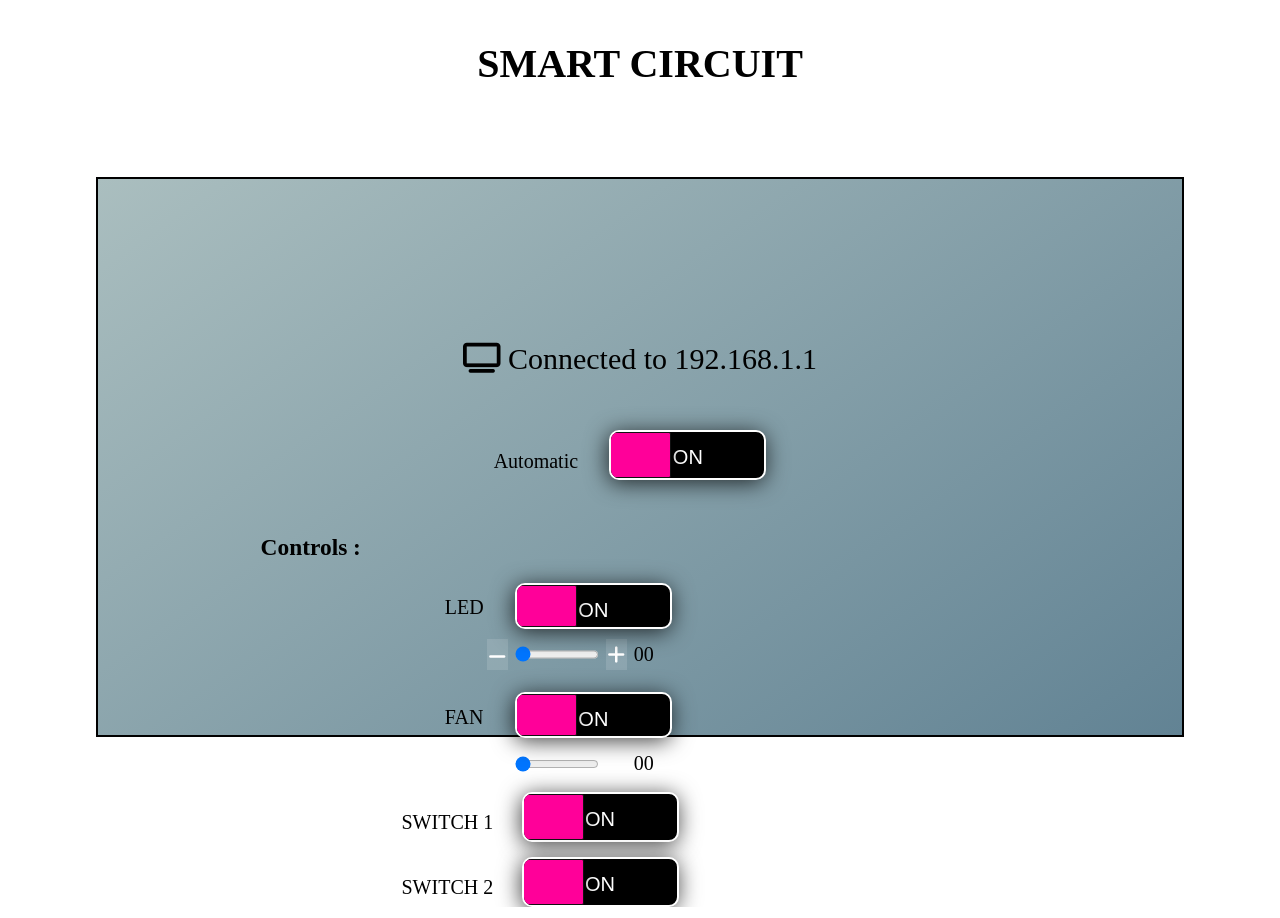
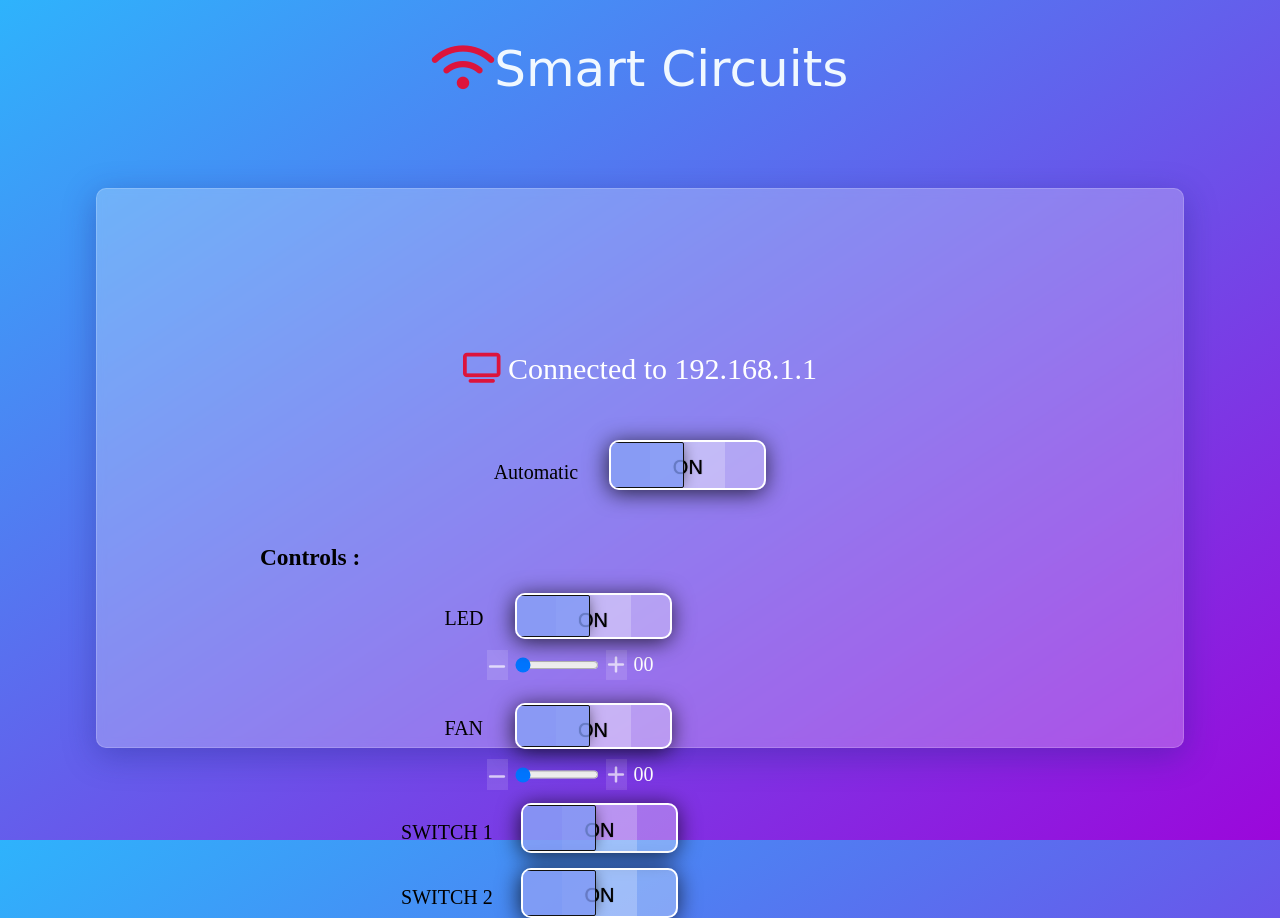
Before and after one commit to SathishKumar1312/Smart-Circuit, a plain HTML site: page index.html in a window 1280 px wide. Shown: the top 918 px of the page. Drawn offline with Linux system fonts and the light colour scheme; a web font is replaced by a local one.

Commit message:
change made last

```diff
--- a/index.html
+++ b/index.html
@@ -13,9 +13,19 @@
       crossorigin="anonymous"
       referrerpolicy="no-referrer"
     />
+    <link rel="preconnect" href="https://fonts.googleapis.com" />
+    <link rel="preconnect" href="https://fonts.gstatic.com" crossorigin />
+    <link
+      href="https://fonts.googleapis.com/css2?family=Shrikhand&display=swap"
+      rel="stylesheet"
+    />
+    <script
+      src="https://kit.fontawesome.com/yourcode.js"
+      crossorigin="anonymous"
+    ></script>
   </head>
   <body>
-    <h1>SMART CIRCUIT</h1>
+    <h1><i class="fa-solid fa-wifi"></i>Smart Circuits</h1>
     <div class="container">
       <p><i class="fa-solid fa-tv"></i> Connected to 192.168.1.1</p>
       <div class="flexButton1">
--- a/script.js
+++ b/script.js
@@ -3,10 +3,16 @@ const buttons = document.querySelectorAll(".btn3_container");
 buttons.forEach(button => {
   button.addEventListener("click", function (event) {
     let main = this.querySelector('.main');
+    let on = this.querySelector('.btn1');
+    let off = this.querySelector('.btn2');
     if (main.classList.contains("active")) {
       main.classList.remove("active");
+      on.innerText = "";
+      off.innerText = "OFF";
     } else {
       main.classList.add("active");
+      off.innerText = "";
+      on.innerText = "ON";
     }
   });
 });
--- a/switch.css
+++ b/switch.css
@@ -9,12 +9,25 @@ body {
   width: 100vw;
   overflow: hidden;
   user-select: none;
+  background-image: linear-gradient(
+    to right bottom,
+    rgb(46 179 252),
+    rgb(155 7 219)
+  );
+}
+
+.fa-wifi {
+  font-size: 50px;
+  color: rgb(220, 20, 60);
 }
 
 h1 {
   text-align: center;
   margin-top: 40px;
-  font-size: 40px;
+  font-family: "Shrikhand", cursive;
+  font-size: 50px;
+  font-weight: 500;
+  color: aliceblue;
 }
 
 .container {
@@ -24,18 +37,23 @@ h1 {
   height: 460px;
   width: 70%;
   margin-top: 90px;
-  background-image: linear-gradient(
-    145deg,
-    rgb(170, 190, 191),
-    rgb(98, 131, 148)
-  );
+  background: rgba(255, 255, 255, 0.25);
+  box-shadow: 0 8px 32px 0 rgba(31, 38, 135, 0.37);
+  backdrop-filter: blur(5px);
+  -webkit-backdrop-filter: blur(5px);
+  border-radius: 10px;
+  border: 1px solid rgba(255, 255, 255, 0.18);
 }
 
 .container p {
   text-align: center;
   margin-top: 10px;
   font-size: 30px;
-  opacity: 1;
+  color: white;
+}
+
+.container p i {
+  color: crimson;
 }
 
 .inputContainer p {
@@ -65,10 +83,10 @@ a {
 .btn3_container {
   width: 157px;
   height: 50px;
-  background-color: black;
+  background-color: rgba(255, 255, 255, 0.311);
   display: inline-block;
   position: relative;
-  border: 3px solid #111;
+  border: 1px solid #ffffff46;
   margin-right: 20px;
   box-shadow: -1px 3px 22px 0px rgba(0, 0, 0, 0.75);
   border: 2px solid #fff;
@@ -99,13 +117,13 @@ a {
 
 .main {
   position: absolute;
-  background-color: #ff0099;
+  background-color: rgba(127, 152, 244, 0.804);
   height: 100%;
-  width: 43%;
+  width: 53%;
   box-shadow: 0px 0px 17px -5px #000000;
   border: 1px solid #111;
   border-radius: 2px;
-  right: 93px;
+  right: 80px;
   transition: all 500ms ease;
   -webkit-border-radius: 2px;
   -moz-border-radius: 2px;
@@ -114,15 +132,17 @@ a {
 }
 
 .active {
-  right: -5px;
+  right: -2px;
 }
 
 .btn1 {
-  background-color: #000000;
+  background-color: #ffffff3a;
+  color: black;
 }
 
 .btn2 {
-  background-color: #000000;
+  background-color: #ffffff3a;
+  color: black;
 }
 
 .inputContainer {
@@ -164,10 +184,11 @@ a {
   cursor: pointer;
   border: 1px solid rgba(255, 255, 255, 0);
   background-color: rgba(255, 255, 255, 0.125);
-  color: white;
   margin: 0px 7px;
 }
-
+.inputContainer p i {
+  color: rgba(255, 255, 255, 0.686);
+}
 @media (max-width: 649px) {
   body {
     font-size: 16px;
@@ -180,11 +201,12 @@ a {
     height: 72%;
     width: 85%;
     margin-top: 50px;
-    background-image: linear-gradient(
-      145deg,
-      rgb(170, 190, 191),
-      rgb(98, 131, 148)
-    );
+    background: rgba(255, 255, 255, 0.25);
+    box-shadow: 0 8px 32px 0 rgba(31, 38, 135, 0.37);
+    backdrop-filter: blur(5px);
+    -webkit-backdrop-filter: blur(5px);
+    border-radius: 10px;
+    border: 1px solid rgba(255, 255, 255, 0.18);
   }
   .flexButton1 {
     padding-top: 10px;
@@ -269,7 +291,7 @@ a {
   }
 }
 
-@media (max-width: 1300px) and (min-width: 650px){
+@media (max-width: 1300px) and (min-width: 650px) {
   body {
     font-size: 16px;
     height: 100vh;
@@ -281,11 +303,12 @@ a {
     height: 70%;
     width: 85%;
     margin-top: 90px;
-    background-image: linear-gradient(
-      145deg,
-      rgb(170, 190, 191),
-      rgb(98, 131, 148)
-    );
+    background: rgba(255, 255, 255, 0.25);
+    box-shadow: 0 8px 32px 0 rgba(31, 38, 135, 0.37);
+    backdrop-filter: blur(5px);
+    -webkit-backdrop-filter: blur(5px);
+    border-radius: 10px;
+    border: 1px solid rgba(255, 255, 255, 0.18);
   }
 
   .container p {
```
